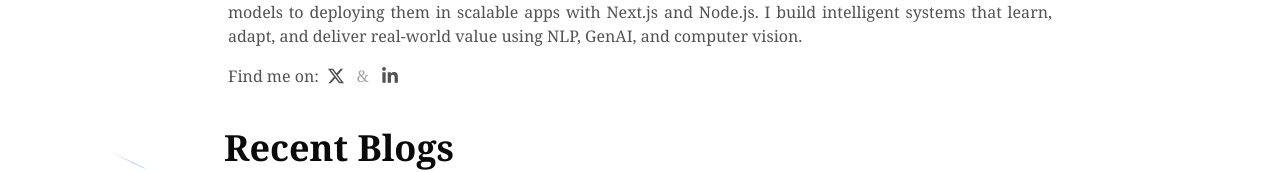
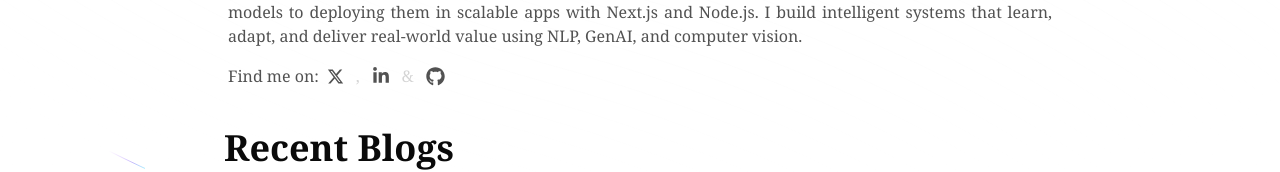
Before and after one commit to Prateekk02/portfolio, a Next.js app: page / in a window 1280 px wide. Shown: the part 348-520 px from the top of the page. Built offline with nearby package versions, Linux system fonts and the light colour scheme.

Commit message:
Added Github button in hero section

```diff
--- a/components/Hero.tsx
+++ b/components/Hero.tsx
@@ -20,7 +20,7 @@ import {
   blurUpVariant,
 } from "@/lib/motion";
 import { Badge } from "./ui/badge";
-import { FaXTwitter, FaLinkedinIn } from "react-icons/fa6";
+import { FaXTwitter, FaLinkedinIn, FaGithub } from "react-icons/fa6";
 
 
 const Hero = () => {
@@ -132,9 +132,9 @@ const Hero = () => {
                 rel="noopener noreferrer"
                 className="inline-flex items-center hover:text-blue-500 transition-colors duration-200"
               >
-                <FaXTwitter size={18} />
+                <FaXTwitter size={17} />
               </Link>
-              <span className="text-neutral-400">&</span>
+              <span className="text-neutral-300">,</span>
               <Link
                 href="https://www.linkedin.com/in/prateekk02/"
                 target="_blank"
@@ -142,6 +142,15 @@ const Hero = () => {
                 className="inline-flex items-center hover:text-blue-600 transition-colors duration-200"
               >
                 <FaLinkedinIn size={18} />
+              </Link>
+              <span className="text-neutral-300">&</span>
+              <Link
+                href="https://github.com/Prateekk02"
+                target="_blank"
+                rel="noopener noreferrer"
+                className="inline-flex items-center hover:text-blue-500 transition-colors duration-200"
+              >
+                <FaGithub size={19} />
               </Link>
             </div>
           </div>
```
Also changed, not shown: components/ui/SocialBtn.tsx (line endings or trailing spaces).
